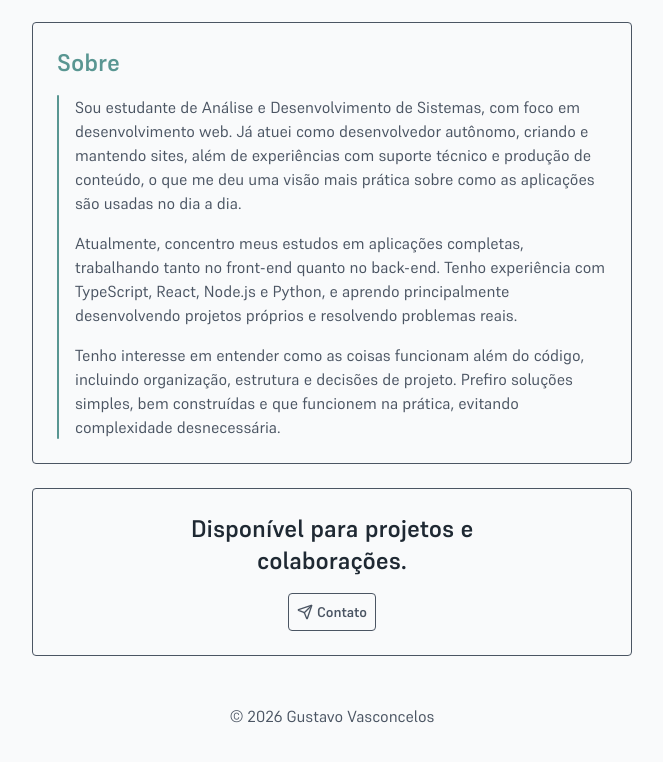
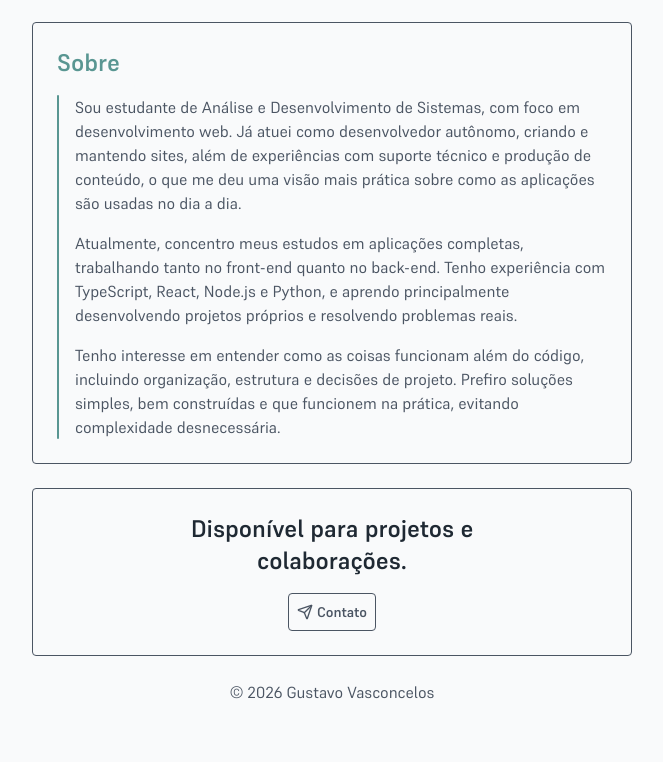
Before and after one commit to gusvsconcelos/portfolio, a React (Vite) app: page / in a window 1280 px wide. Shown: the part 1528-2290 px from the top of the page, without its empty margins (308-971 px from the left). After the commit the page ends 2256 px from the top, so only its background shows below. Built offline with nearby package versions, Linux system fonts and the light colour scheme.

Commit message:
feat: add sticky-to-bottom behavior to footer component

```diff
--- a/src/App.tsx
+++ b/src/App.tsx
@@ -1,12 +1,16 @@
 import "./App.css";
+import Footer from "./components/layout/Footer";
 import Home from "./pages/Home";
 
 export default function App() {
   return (
-    <div className="w-full min-h-screen p-3 sm:p-6 bg-bg-1 dark:bg-bg-dark-1 font-display **:antialiased">
-      <div className="flex flex-col gap-3 sm:gap-6 max-w-150 mx-auto">
-        <Home />
-      </div>
+    <div className="flex flex-col min-h-screen p-3 sm:p-6 bg-bg-1 dark:bg-bg-dark-1 font-display antialiased">
+      <main className="flex-1 w-full">
+        <div className="flex flex-col gap-3 sm:gap-6 max-w-150 mx-auto">
+          <Home />
+        </div>
+      </main>
+      <Footer />
     </div>
   );
 }
--- a/src/components/layout/Footer.tsx
+++ b/src/components/layout/Footer.tsx
@@ -1,6 +1,6 @@
 export default function Footer() {
   return (
-    <footer className="m-auto p-6 text-center">
+    <footer className="m-auto pt-6 text-center">
       <a
         href="https://www.linkedin.com/in/gusvsconcelos/"
         target="_blank"
--- a/src/pages/Home.tsx
+++ b/src/pages/Home.tsx
@@ -3,7 +3,6 @@
 import Projects from "../components/layout/Projects";
 import About from "../components/layout/About";
 import Contact from "../components/layout/Contact";
-import Footer from "../components/layout/Footer";
 import ScrollToTop from "../components/ui/ScrollToTop";
 import ThemeToggle from "../components/ui/ThemeToggle";
 
@@ -15,7 +14,6 @@
       <Projects />
       <About />
       <Contact />
-      <Footer />
       <ScrollToTop />
       <ThemeToggle />
     </>
```
